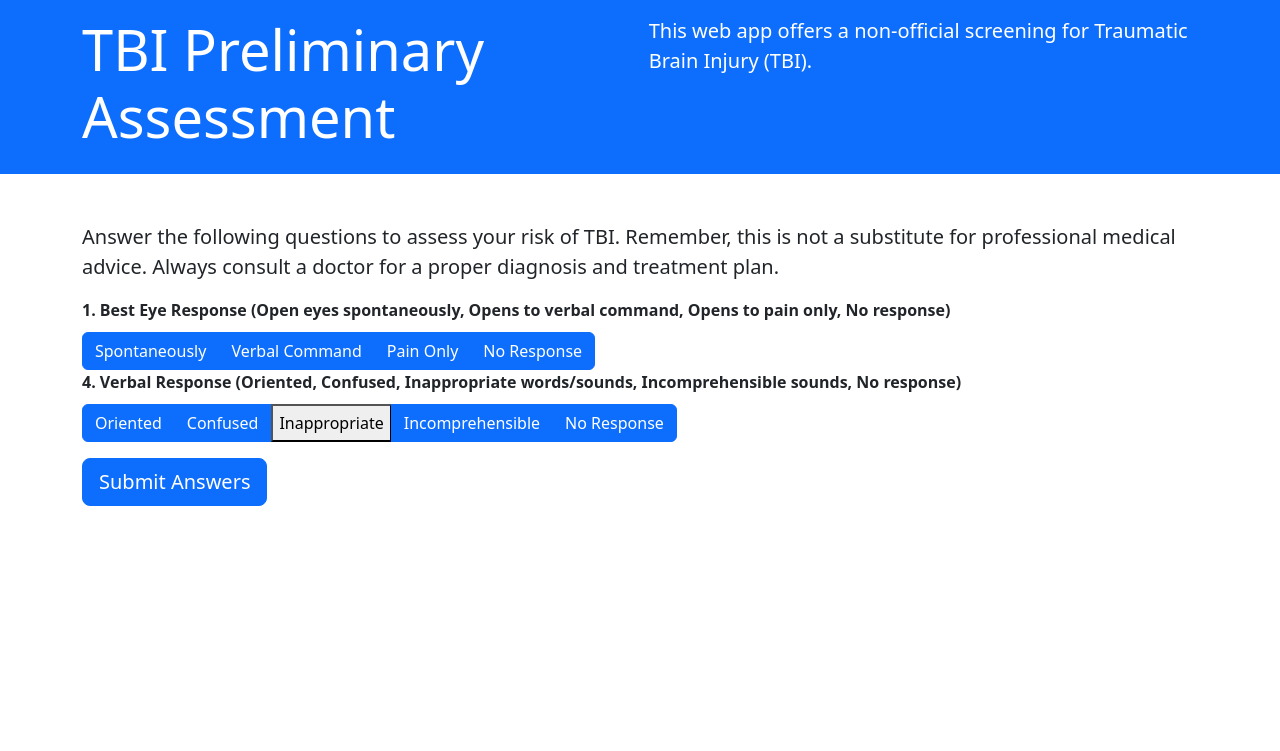
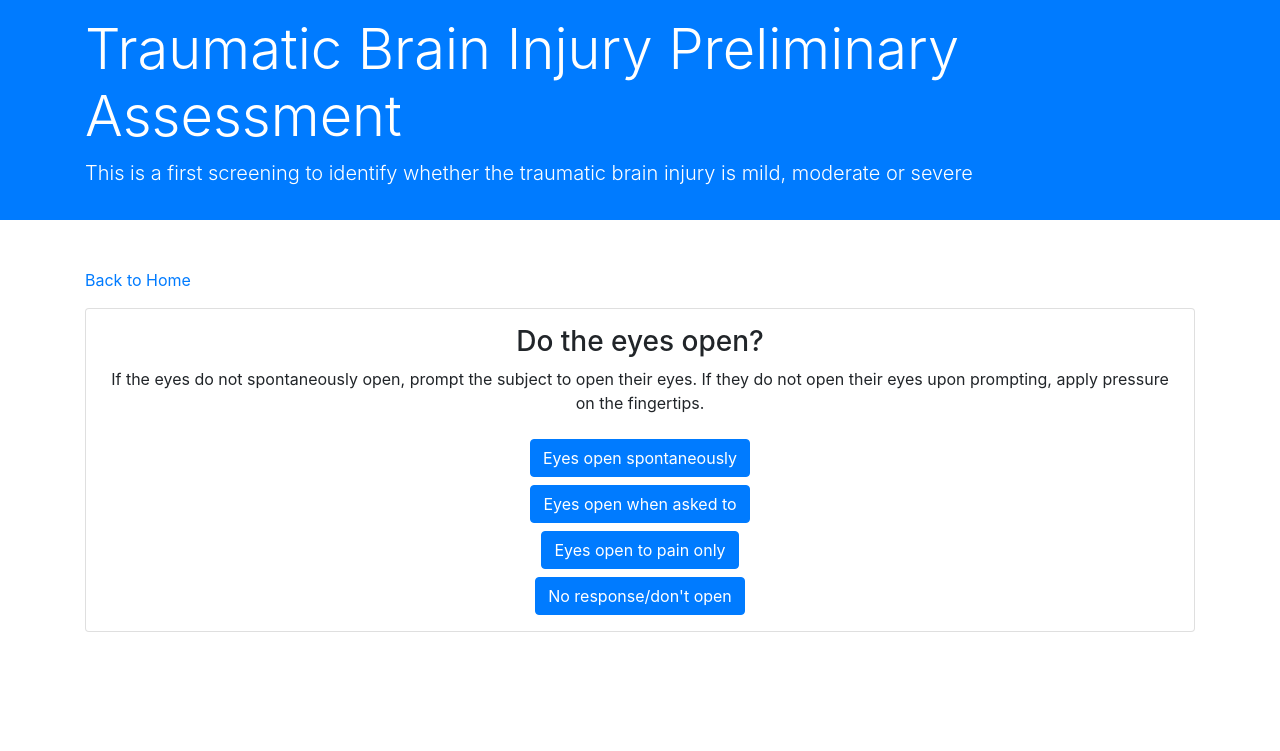
Before and after one commit to mThkTrn/brainDiagnosis, a PHP site: page /prelim.php in a window 1280 px wide. Shown: the top 751 px of the page. Run offline with PHP 8.4, Linux system fonts and the light colour scheme.

Commit message:
wow look so much coding

```diff
--- a/index.php
+++ b/index.php
@@ -9,14 +9,14 @@
 </head>
 <body>
   <header class="container-fluid bg-primary text-white py-3">
-    <div class="container d-flex justify-content-between">
+    <div class="container">
       <h1 class="display-4"><?php echo $name; ?></h1>
-      <p class="lead">This web app offers a non-official screening for Traumatic Brain Injury (TBI).</p>
+      <p class="lead">This web app screens for Traumatic Brain Injury (TBI).</p>
     </div>
   </header>
   <main class="container mt-5">
     <p class="lead">Have you experienced a blow to the head and are concerned about a potential TBI (Traumatic Brain Injury)? This app can help with a preliminary assessment. Answer a series of questions to better understand your risk of TBI. Remember, this assessment is not a substitute for professional medical advice. Always consult a doctor for a proper diagnosis and treatment plan.</p>
-    <a href="#" class="btn btn-primary btn-lg mt-3">Begin Diagnosis</a>
+    <a href="prelim.php" class="btn btn-primary btn-lg mt-3">Begin Diagnosis</a>
   </main>
 </body>
 </html>
--- a/prelim.php
+++ b/prelim.php
@@ -1,86 +1,137 @@
+<?php include "header.php"; ?>
+
 <!DOCTYPE html>
 <html lang="en">
 <head>
   <meta charset="UTF-8">
-  <meta name="viewport" content="width=device-width, initial-scale=1.0">
+  <meta name="viewport" content="width=device-width, initial-scale=1">
   <title>TBI Preliminary Assessment</title>
-  <link href="https://cdn.jsdelivr.net/npm/bootstrap@5.2.2/dist/css/bootstrap.min.css" rel="stylesheet" integrity="sha384-ZenhVNpHmPQ0oW9R7vZc6iIWkTKN9s7XhxaAOGxW4zBpOpVr4kB44zWKIjT8qZst" crossorigin="anonymous">
-  <style>
-    .question {
-      font-weight: bold;
-      margin-bottom: 10px;
-    }
-  </style>
 </head>
 <body>
   <header class="container-fluid bg-primary text-white py-3">
-    <div class="container d-flex justify-content-between">
-      <h1 class="display-4">TBI Preliminary Assessment</h1>
-      <p class="lead">This web app offers a non-official screening for Traumatic Brain Injury (TBI).</p>
+    <div class="container">
+      <h1 class="display-4">Traumatic Brain Injury Preliminary Assessment</h1>
+      <p class="lead">This is a first screening to identify whether the traumatic brain injury is mild, moderate or severe</p>
     </div>
   </header>
   <main class="container mt-5">
-    <p class="lead">Answer the following questions to assess your risk of TBI. Remember, this is not a substitute for professional medical advice. Always consult a doctor for a proper diagnosis and treatment plan.</p>
-    <div id="questions">
-      <p class="question">1. Best Eye Response (Open eyes spontaneously, Opens to verbal command, Opens to pain only, No response)</p>
-      <div class="btn-group" role="group" aria-labelledby="eyeResponse">
-        <button type="button" class="btn btn-primary eye-answer" data-value="4">Spontaneously</button>
-        <button type="button" class="btn btn-primary eye-answer" data-value="3">Verbal Command</button>
-        <button type="button" class="btn btn-primary eye-answer" data-value="2">Pain Only</button>
-        <button type="button" class="btn btn-primary eye-answer" data-value="1">No Response</button>
+  <p><a href="index.php">Back to Home</a></p>
+    <div id="question-card" class="card mb-5 p-3 text-center">
       </div>
-      <p class="question" id="last-question">4. Verbal Response (Oriented, Confused, Inappropriate words/sounds, Incomprehensible sounds, No response)</p>
-      <div class="btn-group" role="group" aria-labelledby="verbalResponse">
-        <button type="button" class="btn btn-primary verbal-answer" data-value="5">Oriented</button>
-        <button type="button" class="btn btn-primary verbal-answer" data-value="4">Confused</button>
-        <button type="button" class="button btn-primary verbal-answer" data-value="3">Inappropriate</button>
-        <button type="button" class="btn btn-primary verbal-answer" data-value="2">Incomprehensible</button>
-        <button type="button" class="btn btn-primary verbal-answer" data-value="1">No Response</button>
-      </div>
-    </div>
     <div id="result" style="display: none;">
       <h2>Your Results</h2>
       <p id="result-text"></p>
     </div>
-    <button type="button" class="btn btn-primary btn-lg mt-3" id="submit-button">Submit Answers</button>
   </main>
-  <script src="https://cdn.jsdelivr.net/npm/bootstrap@5.2.2/dist/js/bootstrap.bundle.min.js" integrity="sha384-OERHpONANibvNvt/y1OoQv+mFFw7aNqTp3z8xC0eIlhOFxc4liu9jIK1NznmOM8" crossorigin="anonymous"></script>
   <script>
-    const questions = document.getElementById('questions');
-    const submitButton = document.getElementById('submit-button');
-    const result = document.getElementById('result');
-    const resultText = document.getElementById('result-text');
-    let score = 0; // Initialize score variable
+    const questionsData = [
+  { question: "Do the eyes open?",
+    description: "If the eyes do not spontaneously open, prompt the subject to open their eyes. If they do not open their eyes upon prompting, apply pressure on the fingertips.",
+    answers: [
+      { text: "Eyes open spontaneously", value: 4 },
+      { text: "Eyes open when asked to", value: 3 },
+      { text: "Eyes open to pain only", value: 2 },
+      { text: "No response/don't open", value: 1 },
+    ]
+  },
+  { question: "Do they respond when asked something?",
+    description: "Ask the subject their name and the day of the week; record their response",
+    answers: [
+      { text: "They respond clearly and show they are aware", value: 5 },
+      { text: "They respond in a confused manner (e.g. wrong information given)", value: 4 },
+      { text: "They respond comprehensibly, but without meaning", value: 3 },
+      { text: "They respond incomprehensibly and nonverbally", value: 2 },
+      { text: "No response", value: 1 },
+    ]
+  },
+  { question: "Do they demonstrate motor responses?",
+    description: "Ask the subject to move. If they do not respond, apply pressure on the fingertips",
+    answers: [
+      { text: "They follow instructions on how and where to move", value: 6 },
+      { text: "They intentionally move away from point of pressure", value: 5 },
+      { text: "They reflexively move away from point of pressure", value: 4 },
+      { text: "They reflexively flex muscles inwards in response to pressure", value: 2 },
+      { text: "They reflexively extend muscles in reponse to pressure", value: 2 },
+      { text: "No response", value: 1 },
+    ]
+  },
+  { question: "Do pupils respond to light?",
+    description: "Shine a light in the eyes of the subject; record their response, noting if the pupil dilates.",
+    answers: [
+      { text: "Both pupils react to light", value: 0 },
+      { text: "One pupil reacts to light", value: -1 },
+      { text: "Neither pupil reacts to light", value: -2 }
+    ]
+  }
+];
 
-    // Add click event listener to answer buttons
-    const eyeAnswers = document.querySelectorAll('.eye-answer');
-    eyeAnswers.forEach(button => button.addEventListener('click', function() {
-    score += parseInt(this.dataset.value); // Update score based on button value
-    // Hide current question and show next question (if any)
-    questions.firstElementChild.style.display = 'none';
-    const nextQuestion = questions.querySelector('.question:not([style*="display"])');
-    if (nextQuestion) {
-        nextQuestion.style.display = 'block';
-    }
-    }));
+let currentQuestionIndex = 0;
+let score = 0;
 
-    // Add click event listener to submit button
-    submitButton.addEventListener('click', function() {
-    // Hide questions and show result
-    questions.style.display = 'none';
-    submitButton.style.display = 'none';
-    result.style.display = 'block';
+function showQuestionCard() {
+  const questionCard = document.getElementById('question-card');
+  questionCard.innerHTML = ""; // Clear previous question content
 
-    // Calculate TBI severity based on score
-    let severity;
-    if (score >= 13) {
-        severity = 'Mild';
-    } else if (score >= 9) {
-        severity = 'Moderate';
-    } else {
-        severity = 'Severe (Seek immediate medical attention!)';
-    }
+  const questionData = questionsData[currentQuestionIndex];
+  const questionText = document.createElement('h3');
+  questionText.classList.add('question');
+  questionText.innerText = questionData.question;
 
-    // Display result text
-    resultText.innerText = `Your score is ${score}. This assessment suggests a potential ${severity} TBI. Remember, this is not a diagnosis. Please consult a doctor for a proper evaluation and treatment plan.`;
-    });
+  const questionDescription =document.createElement('p');
+  //questionDescription.classList.add('')
+  questionDescription.innerText = questionData.description;
+
+  const answerContainer = document.createElement('div');
+  answerContainer.classList.add('btncont', 'text-center');
+
+  questionData.answers.forEach(answer => {
+    const answerButton = document.createElement('button');
+    answerButton.classList.add('btn', 'btn-primary', 'answer-button');
+    answerButton.innerText = answer.text;
+    answerButton.dataset.value = answer.value;
+    answerButton.addEventListener('click', handleAnswerClick);
+    answerContainer.appendChild(answerButton);
+  });
+
+  questionCard.appendChild(questionText);
+  questionCard.appendChild(questionDescription);
+  questionCard.appendChild(answerContainer);
+}
+
+function handleAnswerClick(event) {
+  const answerButton = event.target;
+  score += parseInt(answerButton.dataset.value);
+
+  currentQuestionIndex++;
+
+  if (currentQuestionIndex < questionsData.length) {
+    showQuestionCard();
+  } else {
+    showResults();
+  }
+}
+
+function showResults() {
+  const questionCard = document.getElementById('question-card');
+  questionCard.style.display = 'none';
+
+  const resultText = document.getElementById('result-text');
+  let severity;
+  if (score >= 13) {
+    severity = 'Mild/None';
+  } else if (score >= 9) {
+    severity = 'Moderate';
+  } else {
+    severity = 'Severe (Seek immediate medical attention)';
+  }
+  resultText.innerText = `This assessment suggests a potentially ${severity} Traumatic Brain Injury. Remember, this is not a diagnosis. Please consult a doctor for a proper evaluation and treatment plan.`;
+
+  const resultDiv = document.getElementById('result');
+  resultDiv.style.display = 'block';
+}
+
+showQuestionCard(); // Display the first question card
+
+  </script>
+</body>
+</html>
--- a/style.css
+++ b/style.css
@@ -1,2 +1,9 @@
-body{
+.btncont{
+    margin: auto;
+    text-align: center;
 }
+.answer-button{
+    display: block;
+    margin: auto;
+    margin-top: 0.5rem;
+}
```
